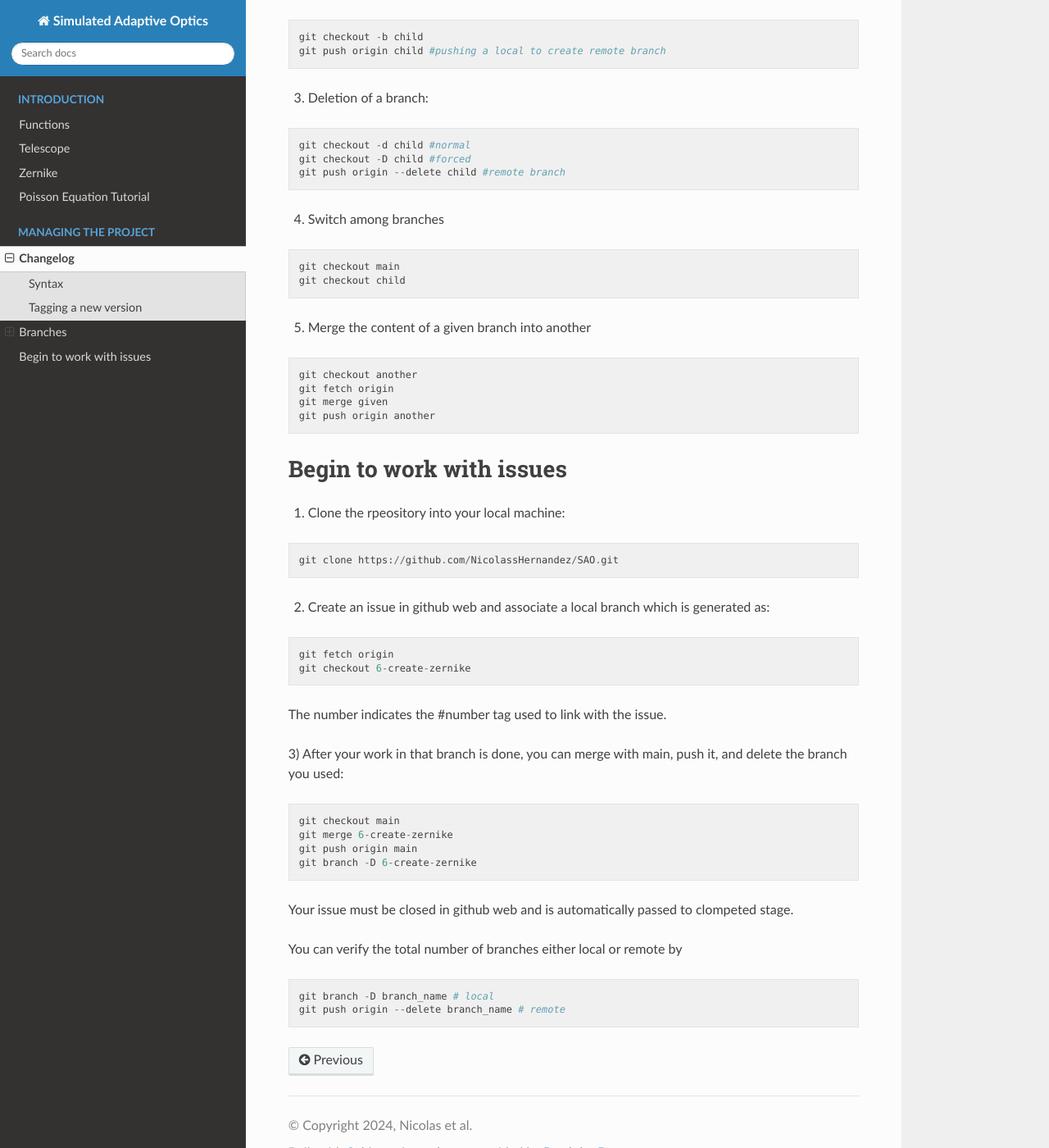
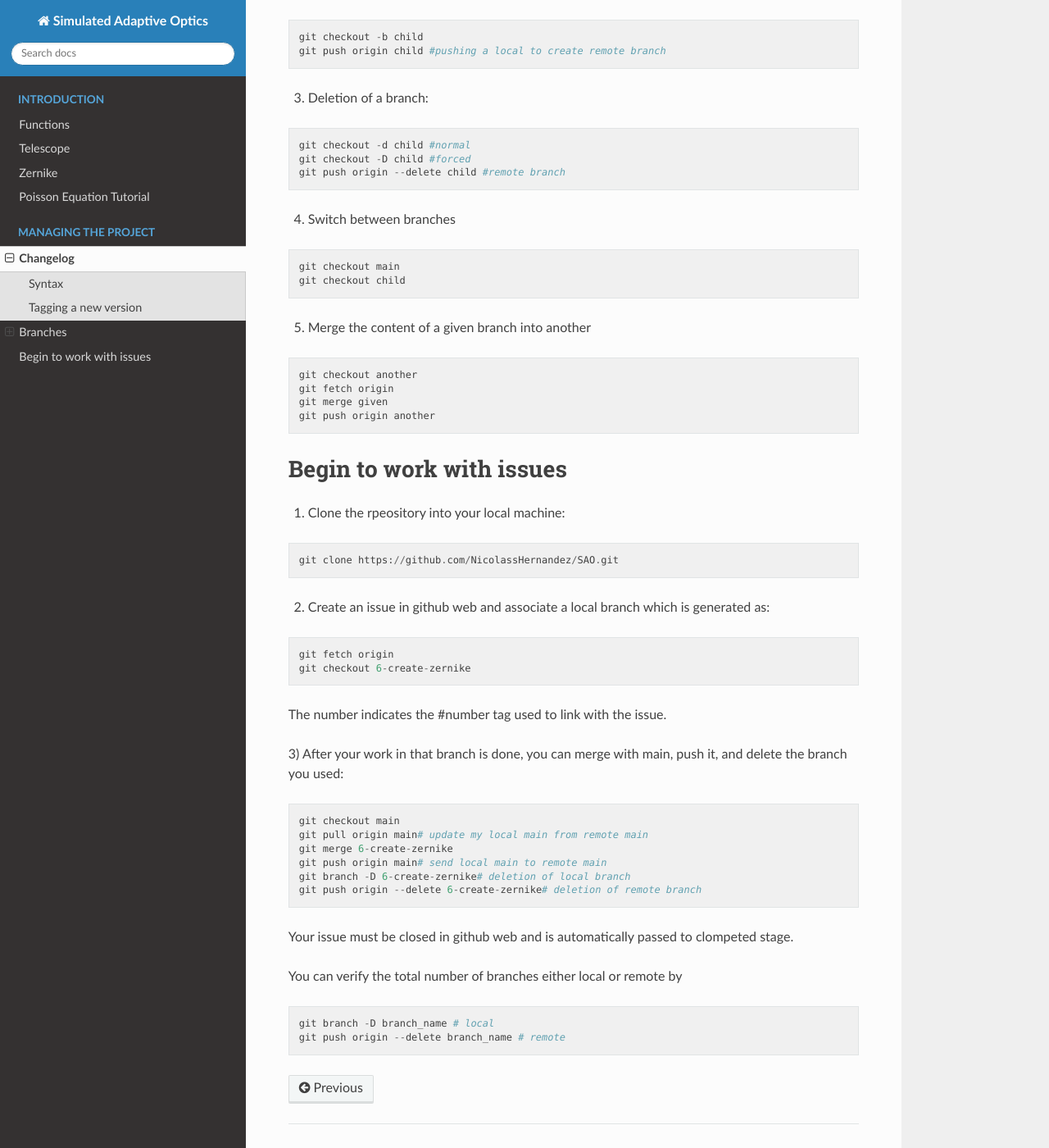
Before and after one commit to NicolassHernandez/SAO, a Sphinx documentation site: the page built from docs/source/additional.rst, in a window 1280 px wide and 1400 px high, scrolled down 2022 px. Shown: the whole window at 82% size. Built offline with Sphinx 7.4.7 and the Read the Docs theme 2.0.0, drawn with Linux system fonts in a browser that asks for light colours.

Commit message:
update of doc

```diff
--- a/docs/source/additional.rst
+++ b/docs/source/additional.rst
@@ -102,7 +102,7 @@ Branch useful codes
     git checkout -D child #forced
     git push origin --delete child #remote branch
 
-4. Switch among branches
+4. Switch between branches
 
 .. code-block:: python
 
@@ -143,9 +143,11 @@ branch you used:
 .. code-block:: python
 
     git checkout main
+    git pull origin main# update my local main from remote main
     git merge 6-create-zernike
-    git push origin main
-    git branch -D 6-create-zernike
+    git push origin main# send local main to remote main
+    git branch -D 6-create-zernike# deletion of local branch
+    git push origin --delete 6-create-zernike# deletion of remote branch
 
 Your issue must be closed in github web and is automatically passed to clompeted stage.
 
--- a/package.json
+++ b/package.json
@@ -19,5 +19,8 @@
   "bugs": {
     "url": "https://github.com/NicolassHernandez/SAO/issues"
   },
-  "homepage": "https://github.com/NicolassHernandez/SAO#readme"
+  "homepage": "https://github.com/NicolassHernandez/SAO#readme",
+  "devDependencies": {
+    "auto-changelog": "^2.4.0"
+  }
 }
```
Also changed, not shown: test_functions.ipynb.
